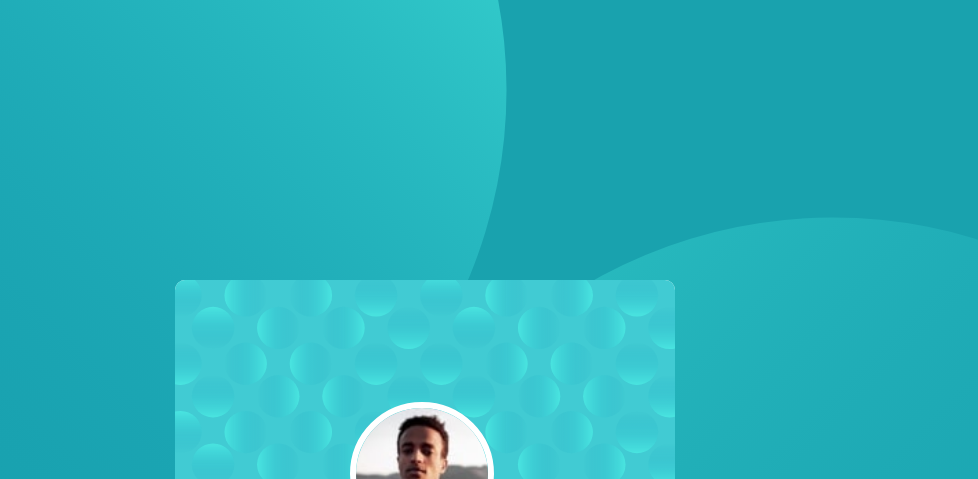
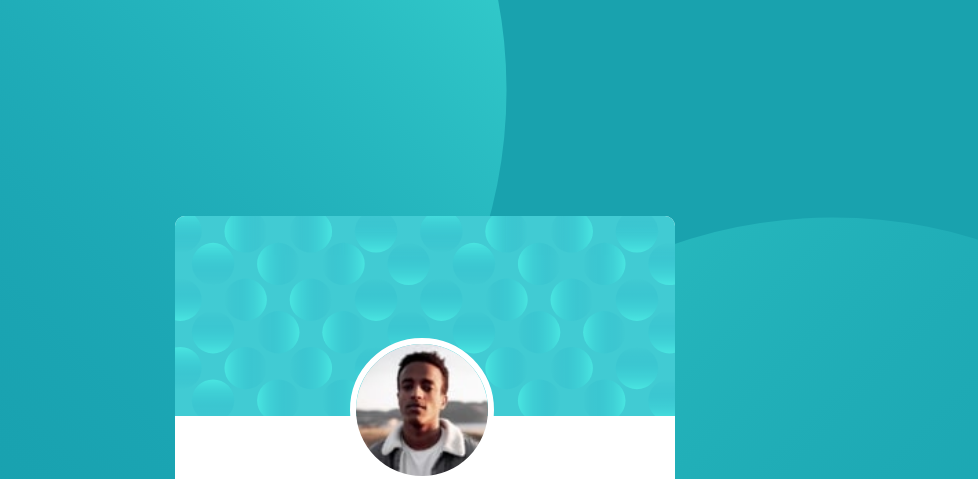
Before and after one commit to Enadabuzaid/challenge-7, a plain HTML site: page index.html in a window 1280 px wide. Shown: the top 479 px of the page, without its empty margins (215-1193 px from the left). Drawn offline with Linux system fonts and the light colour scheme.

Commit message:
finilize

```diff
--- a/style.css
+++ b/style.css
@@ -27,7 +27,7 @@ body{
     max-width: 500px;
     border-radius: 0.625rem;
     margin: auto;
-    margin-top: 16rem;
+    margin-top: 12rem;
 }
 
 .card .card-body{
```
